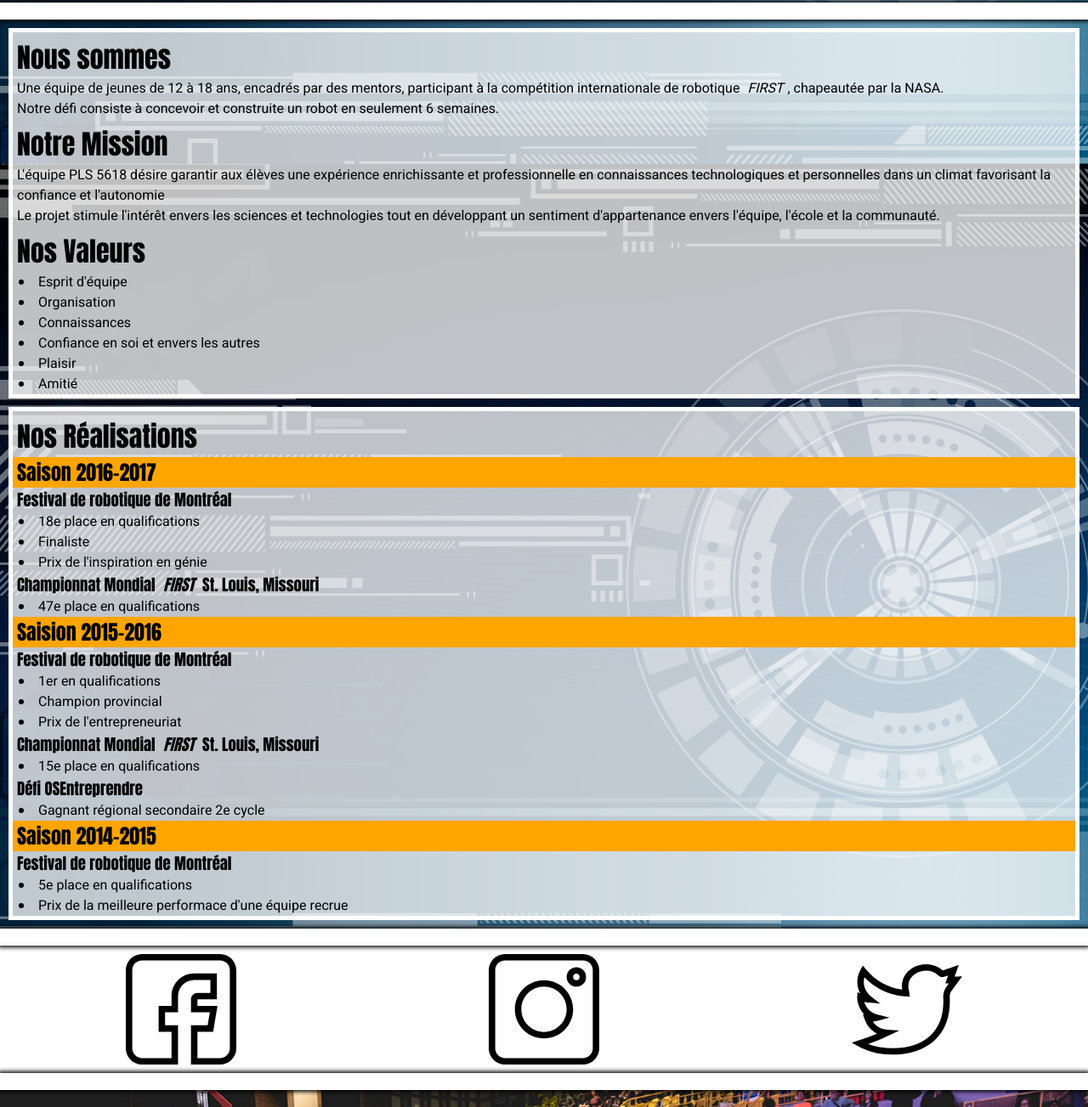
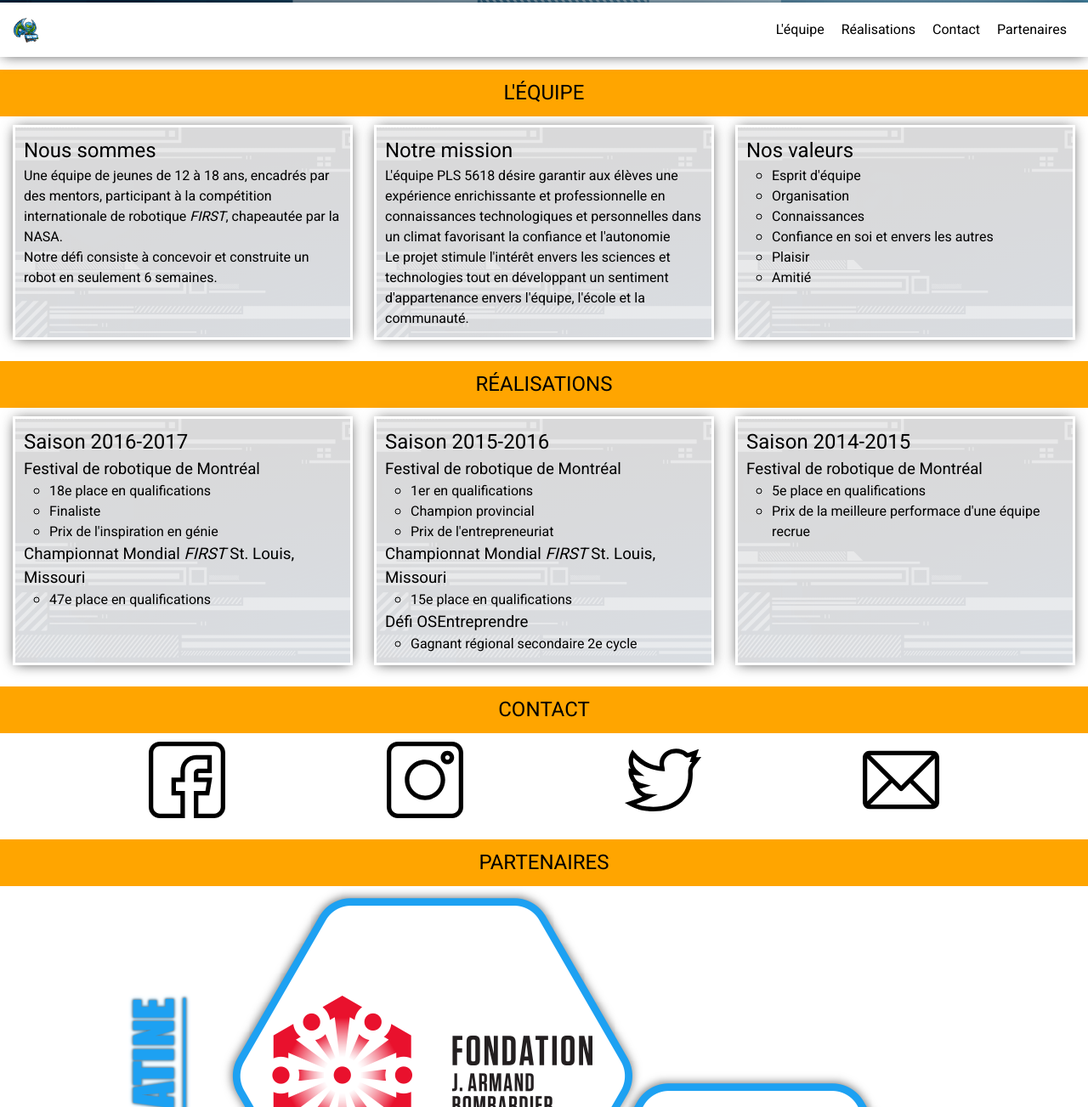
Before and after one commit to Demerso/PLS5618-Website, a plain HTML site: page index.html in a window 1280 px wide. Shown: the part 797-2100 px from the top of the page at 85% size. Drawn offline with Linux system fonts and the light colour scheme.

Commit message:
Created version 2 of pls website

```diff
--- a/css/styles.scss
+++ b/css/styles.scss
@@ -1,7 +1,7 @@
-@import url("https://fonts.googleapis.com/css?family=Anton|Heebo&display=swap");
+@import url("https://fonts.googleapis.com/css?family=Archivo+Black|Heebo&display=swap");
 /*
-font-family: 'Anton', sans-serif;
 font-family: 'Heebo', sans-serif;
+font-family: 'Archivo Black', sans-serif;
 */
 
 * {
@@ -11,6 +11,7 @@ font-family: 'Heebo', sans-serif;
   text-decoration: none;
   color: black;
   font-weight: normal;
+  scroll-behavior: smooth;
 }
 
 body {
@@ -19,16 +20,15 @@ body {
   flex-flow: column nowrap;
   justify-content: center;
   min-height: 100vh;
-  background-image: url("../img/back.svg");
-  background-repeat: no-repeat;
-  background-size: cover;
-  background-position: center;
-  background-attachment: fixed;
   header {
     display: flex;
     justify-content: center;
     width: 100%;
     height: 100vh;
+    background-image: url("../img/back.svg");
+    background-repeat: no-repeat;
+    background-size: cover;
+    background-position: center;
     img {
       margin: 0 5px;
       object-fit: scale-down;
@@ -36,105 +36,87 @@ body {
       max-width: 100vw;
     }
   }
-  #about {
-    margin: 10px;
-    display: grid;
-    grid-gap: 10px;
+  nav {
+    z-index: 1;
+    position: sticky;
+    top: 0;
+    display: flex;
+    flex-flow: row nowrap;
+    justify-content: space-between;
     align-items: center;
-    justify-content: center;
-    div {
-      border: 5px solid white;
-      background-color: rgba(255, 255, 255, 0.75);
-      * {
-        padding-left: 5px;
-        padding-right: 5px;
-      }
-      li {
-        margin-left: 20px;
-      }
-      h1 {
-        margin-top: 5px;
-      }
-      h2 {
-        background-color: orange;
+    padding: 15px;
+    background-color: white;
+    box-shadow: 0px 1px 15px -3px rgba(0, 0, 0, 0.75);
+    navlinks {
+      display: flex;
+      flex-flow: row wrap;
+      justify-content: space-evenly;
+      align-items: center;
+      a {
+        padding: 5px;
+        margin: 0 5px;
+        border-radius: 3px;
+        transition: background-color 0.2s ease-in-out;
+        &:hover {
+          background-color: lightblue;
         }
       }
     }
-  #social {
-    background-color: white;
+    img {
+      width: 32px;
+      height: 32px;
+    }
+  }
+
+  section {
+    margin-top: 15px;
+    h1 {
+      text-transform: uppercase;
+      padding: 10px 0;
+      background: orange;
+      text-align: center;
+    }
+    content {
       display: flex;
       flex-flow: row wrap;
-    align-items: center;
-    justify-content: space-around;
-    a {
+      justify-content: space-evenly;
+      align-items: stretch;
+      div {
+        background: linear-gradient(
+            rgba(255, 255, 255, 0.85),
+            rgba(255, 255, 255, 0.85)
+          ),
+          url("../img/back.svg");
+        background-repeat: no-repeat;
+        background-size: 200%;
+        border: 3px solid white;
         margin: 10px;
-      height: 130px;
-      width: 130px;
+        padding: 10px;
+        flex-basis: 400px;
+        box-shadow: 0px 1px 15px -3px rgba(0, 0, 0, 0.75);
+        transition: transform 0.2s ease-in-out;
+        &:hover {
+          transform: scale(1.025);
         }
-  }
-  #seasons {
-    margin: 10px;
-    display: flex;
-    flex-flow: column nowrap;
-    align-items: center;
-    justify-content: space-between;
-    div {
-      display: flex;
-      flex-flow: row nowrap;
-      align-items: center;
-      justify-content: center;
-      background-color: white;
-      margin-bottom: 10px;
-      img {
-        width: 75%;
-        border: 5px solid white;
-      }
-      p {
-        text-align: center;
-        font-size: 2em;
-        &:not(:first-child) {
-          transform: rotate(90deg);
-        }
-        &:first-child {
-          transform: rotate(-90deg);
+        ul {
+          list-style: circle;
+          margin-left: 30px;
         }
       }
     }
-  }
-  #season {
+    a {
       margin: 10px;
-    border: 5px solid white;
-    background-color: rgba(255, 255, 255, 0.75);
+      flex-basis: 100px;
+      transition: transform 0.2s ease-in-out;
+      &:hover {
+        transform: scale(1.025);
       }
     }
-
-.return-button {
-  align-content: center;
-  background-color: white;
-  padding: 5px;
-  border-radius: 2px;
-  font-size: 2em;
-  margin: 0 10px;
+    img {
+      max-width: 90%;
+      display: block;
+      margin-left: auto;
+      margin-right: auto;
     }
-
-h1,
-h2,
-h3 {
-  font-family: "Anton", sans-serif;
   }
-
-.fullscreen {
-  margin: 0;
-  padding: 0;
-  object-fit: cover;
-  height: 100vh;
-  width: 100%;
 }
-
-hr {
-  z-index: 1;
-  height: 20px;
-  border: none;
-  background-color: white;
-  box-shadow: 0px 0px 5px 2px black;
-}
--- a/index.html
+++ b/index.html
@@ -8,32 +8,48 @@
     <link rel="stylesheet" href="css/styles.css" />
     <link rel="shortcut icon" href="favicon.ico" type="image/x-icon" />
 
+    <script src="js/main.js"></script>
+
     <title>PLS 5618</title>
   </head>
   <body>
     <header>
       <img src="./img/header.png" alt="PLS5618 Logo" />
     </header>
-    <hr />
-    <div id="about">
-      <div id="us">
-        <h1>Nous sommes</h1>
+    <nav>
+      <img src="./img/pls_transparent.png" alt="Logo" />
+      <navlinks>
+        <a href="#equipe">L'équipe</a>
+        <a href="#realisations">Réalisations</a>
+        <a href="#contact">Contact</a>
+        <a href="#partenaires">Partenaires</a>
+      </navlinks>
+    </nav>
+    <section id="equipe">
+      <h1>L'équipe</h1>
+      <content>
+        <div>
+          <h2>Nous sommes</h2>
           <p>
             Une équipe de jeunes de 12 à 18 ans, encadrés par des mentors,
-          participant à la compétition internationale de robotique <i>FIRST</i>,
-          chapeautée par la NASA.<br />Notre défi consiste à concevoir et
-          construite un robot en seulement 6 semaines.
+            participant à la compétition internationale de robotique
+            <i>FIRST</i>, chapeautée par la NASA.<br />Notre défi consiste à
+            concevoir et construite un robot en seulement 6 semaines.
           </p>
-        <h1>Notre Mission</h1>
+        </div>
+        <div>
+          <h2>Notre mission</h2>
           <p>
             L'équipe PLS 5618 désire garantir aux élèves une expérience
             enrichissante et professionnelle en connaissances technologiques et
-          personnelles dans un climat favorisant la confiance et l'autonomie<br />Le
-          projet stimule l'intérêt envers les sciences et technologies tout en
-          développant un sentiment d'appartenance envers l'équipe, l'école et la
-          communauté.
+            personnelles dans un climat favorisant la confiance et
+            l'autonomie<br />Le projet stimule l'intérêt envers les sciences et
+            technologies tout en développant un sentiment d'appartenance envers
+            l'équipe, l'école et la communauté.
           </p>
-        <h1>Nos Valeurs</h1>
+        </div>
+        <div>
+          <h2>Nos valeurs</h2>
           <ul>
             <li>Esprit d'équipe</li>
             <li>Organisation</li>
@@ -43,8 +59,12 @@
             <li>Amitié</li>
           </ul>
         </div>
-      <div id="awards">
-        <h1>Nos Réalisations</h1>
+      </content>
+    </section>
+    <section id="realisations">
+      <h1>Réalisations</h1>
+      <content>
+        <div>
           <h2>Saison 2016-2017</h2>
           <h3>Festival de robotique de Montréal</h3>
           <ul>
@@ -56,7 +76,9 @@
           <ul>
             <li>47e place en qualifications</li>
           </ul>
-        <h2>Saision 2015-2016</h2>
+        </div>
+        <div>
+          <h2>Saison 2015-2016</h2>
           <h3>Festival de robotique de Montréal</h3>
           <ul>
             <li>1er en qualifications</li>
@@ -71,6 +93,8 @@
           <ul>
             <li>Gagnant régional secondaire 2e cycle</li>
           </ul>
+        </div>
+        <div>
           <h2>Saison 2014-2015</h2>
           <h3>Festival de robotique de Montréal</h3>
           <ul>
@@ -78,41 +102,38 @@
             <li>Prix de la meilleure performace d'une équipe recrue</li>
           </ul>
         </div>
-    </div>
-    <hr />
-    <div id="social">
+      </content>
+    </section>
+    <section id="contact">
+      <h1>Contact</h1>
+      <content>
         <a href="https://www.facebook.com/PLS5618/" target="_blank"
-        ><img src="img/social/facebook.svg" alt="Facebook"
+          ><img src="./img/social/facebook.svg" alt="Facebook"
         /></a>
         <a href="https://www.instagram.com/team5618/" target="_blank"
-        ><img src="img/social/instagram.svg" alt="Instagram"
+          ><img src="./img/social/instagram.svg" alt="Instagram"
         /></a>
         <a href="https://twitter.com/pls5618" target="_blank"
-        ><img src="img/social/twitter.svg" alt="Twitter"
+          ><img src="./img/social/twitter.svg" alt="Twitter"
         /></a>
+        <a href="mailto:pls5618@gmail.com" target="_blank"
+          ><img src="./img/social/email.svg" alt="Twitter"
+        /></a>
+      </content>
+      <div hidden>
+        Icons made by
+        <a href="https://www.flaticon.com/authors/freepik" title="Freepik"
+          >Freepik</a
+        >
+        from
+        <a href="https://www.flaticon.com/" title="Flaticon"
+          >www.flaticon.com</a
+        >
       </div>
-    <hr />
-    <img class="fullscreen" src="img/fullscreen.jpg" alt="" />
-    <hr />
-    <div id="seasons">
-      <a href="2017.html">
-        <div>
-          <img src="img/seasons/2017.png" alt="" />
-          <p>Saison 2017</p>
-        </div>
-      </a>
-      <a href="2016.html">
-        <div>
-          <p>Saison 2016</p>
-          <img src="img/seasons/2016.png" alt="" />
-        </div>
-      </a>
-      <a href="2015.html">
-        <div>
-          <img src="img/seasons/2015.png" alt="" />
-          <p>Saison 2015</p>
-        </div>
-      </a>
-    </div>
+    </section>
+    <section id="partenaires">
+      <h1>Partenaires</h1>
+      <img src="./img/Partenaires.png" alt="" />
+    </section>
   </body>
 </html>
--- /dev/null
+++ b/js/main.js
@@ -0,0 +1,17 @@
+window.onload = () => {
+  const navlinks = document.querySelector("navlinks").children;
+  for (let i = 0; i < navlinks.length; i++) {
+    navlinks[i].addEventListener("click", event => {
+      event.preventDefault();
+      const button = event.target;
+      const link = button.hash;
+      const headerHeight = document.querySelector("nav").offsetHeight;
+      const target = document.querySelector(link);
+      console.log(target.offsetTop - headerHeight);
+      window.scrollTo({
+        top: target.offsetTop - headerHeight - 5,
+        behavior: "smooth"
+      });
+    });
+  }
+};
```
Also changed, not shown: css/styles.css, img/Partenaires.png (added), img/pls_transparent.png (added), img/social/email.svg (added), 1 other file. Lines whose indentation alone changed are shown as unchanged.
